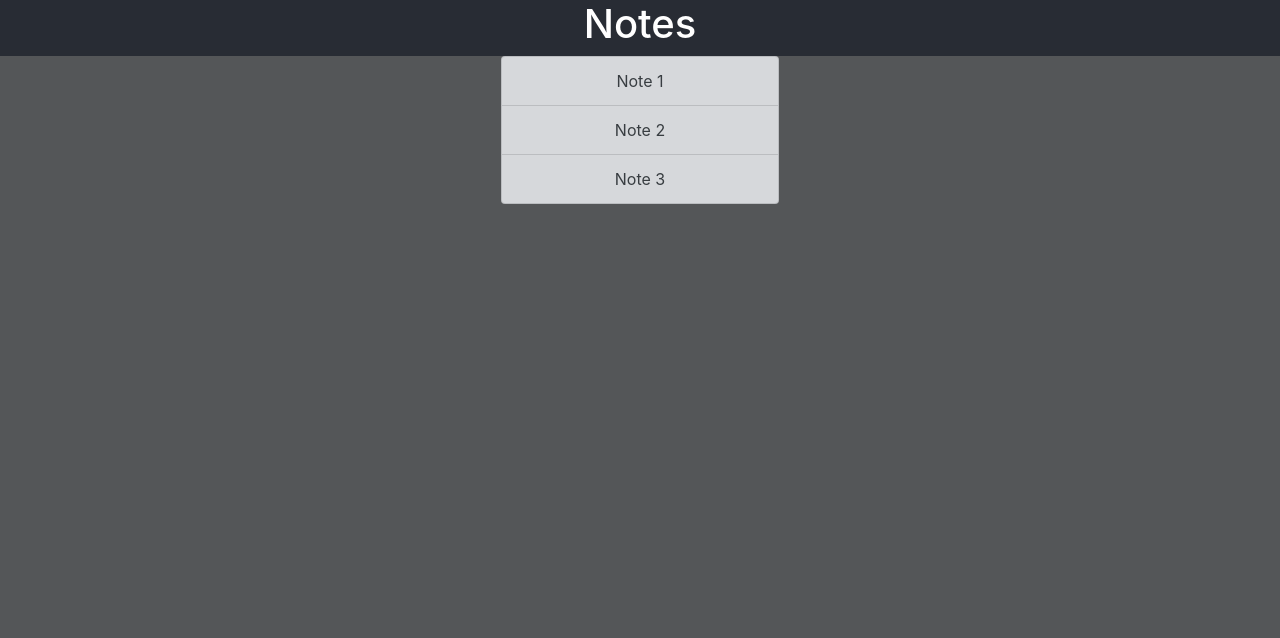
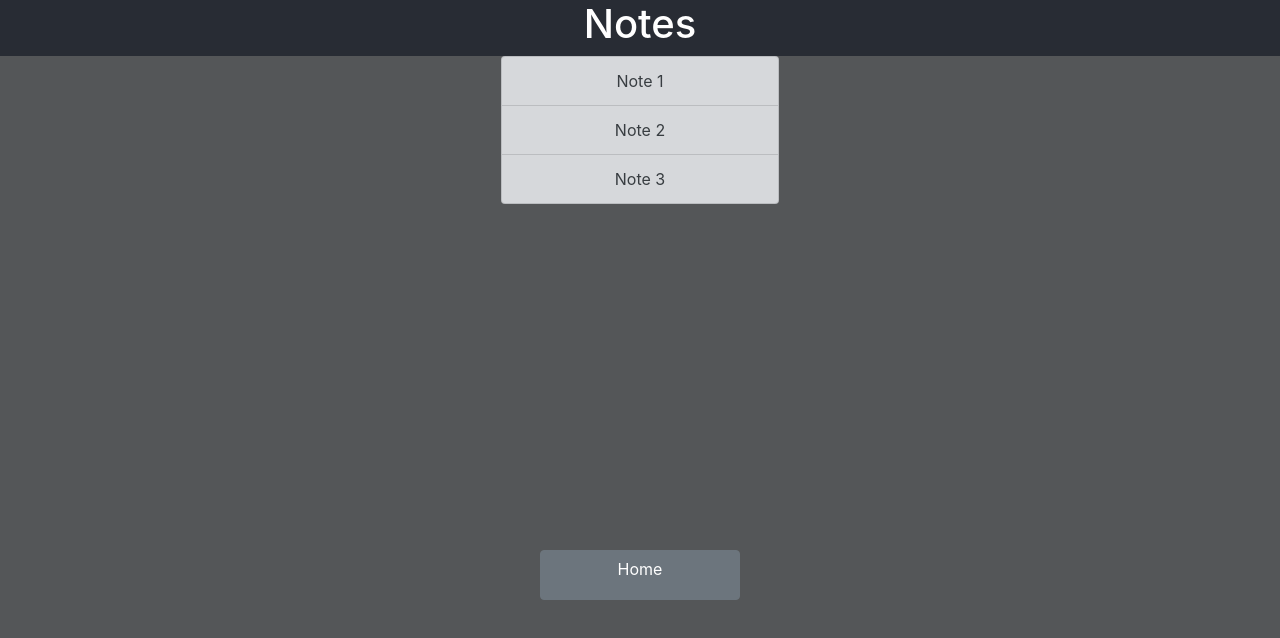
Before and after one commit to taovc/Workshop-React-Notebook, a React (Create React App) app in the folder my-app/: page /notes in a window 1280 px wide. Shown: the top 638 px of the page. Built offline with nearby package versions, Linux system fonts and the light colour scheme; the HTML template or start-up script is replaced by a standard one.

Commit message:
[add] home button

```diff
--- a/my-app/src/components/Notes/NoteList.tsx
+++ b/my-app/src/components/Notes/NoteList.tsx
@@ -1,6 +1,7 @@
 import NoteModel from "./NoteModel";
 import ListGroup from "react-bootstrap/ListGroup";
 import { useEffect } from "react";
+import { Button } from "react-bootstrap";
 
 const NoteTitle = () => {
   return (
@@ -26,10 +27,8 @@ const NoteTitle = () => {
 
 const NoteList = (props: { setNotes: any }) => {
   const notes = require("../../db.json");
-  useEffect(() => {
-  }, [notes]);
+  useEffect(() => {}, [notes]);
   props.setNotes(notes.notes);
-
 
   return (
     <div>
@@ -50,6 +49,16 @@ const NoteList = (props: { setNotes: any }) => {
             </ListGroup.Item>
           ))}
         </ListGroup>
+        <Button
+          variant="secondary"
+          style={{
+            position: "absolute",
+            bottom: "200px",
+            height: "50px",
+            width: "200px",
+          }}
+          href="/"
+        >Home</Button>
       </div>
     </div>
   );
```
Also changed, not shown: my-app/src/App.tsx (+5 -2 lines).
